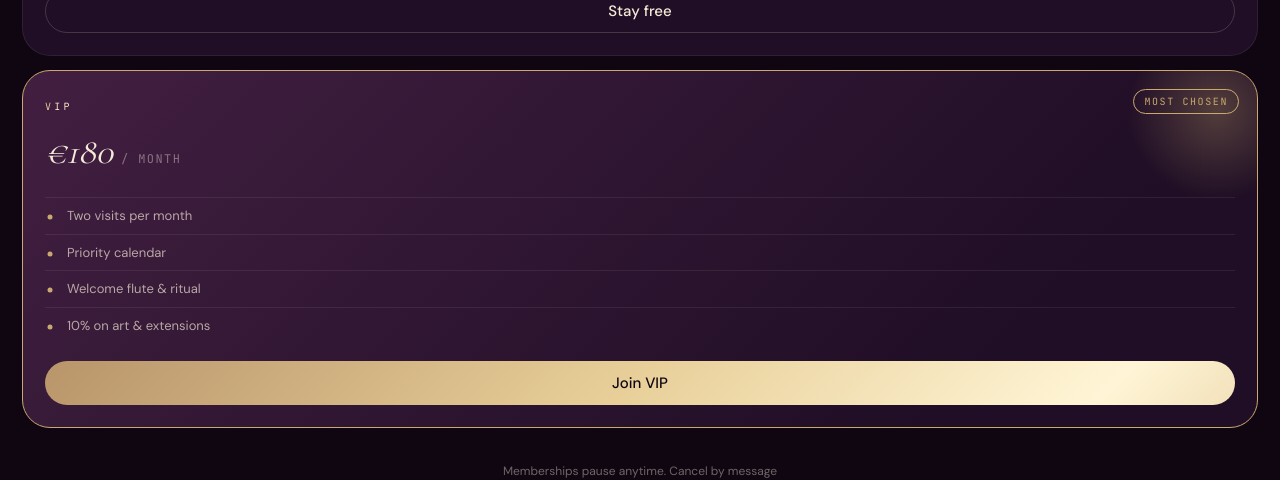
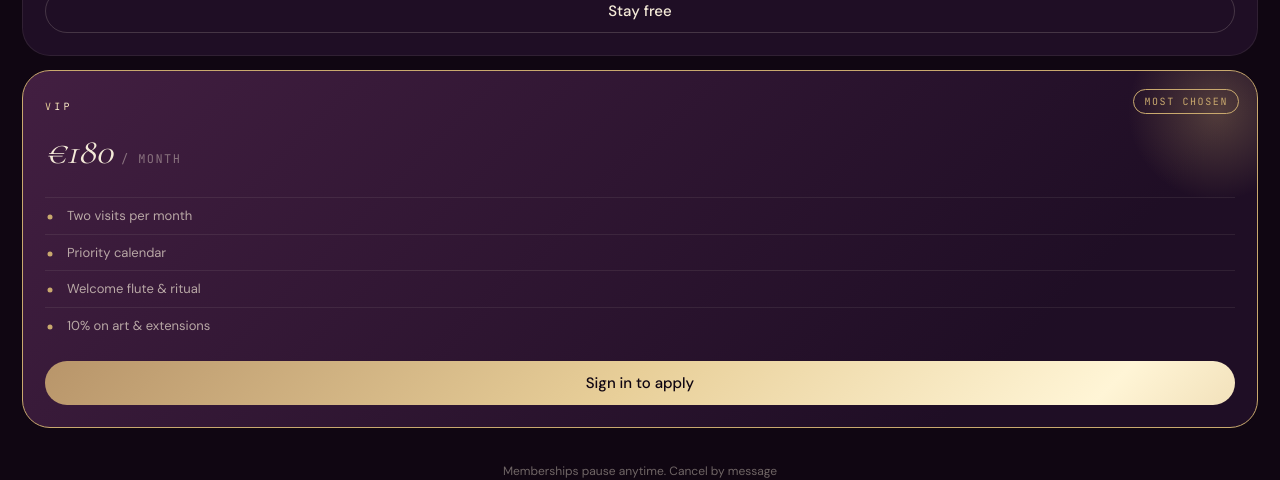
Before and after one commit to AnAtoliy-AA/violetik, a Next.js app: page /en/membership in a window 1280 px wide. Shown: the part 553-1033 px from the top of the page. Built offline with nearby package versions, Linux system fonts and the light colour scheme; no server answers.

Commit message:
feat(views/membership): wire VipCardCta into MembershipTierCard via slot

```diff
--- /dev/null
+++ b/views/membership/ui/membership-page-client.tsx
@@ -0,0 +1,85 @@
+"use client";
+
+import { useState } from "react";
+import type { ReactNode } from "react";
+import type { MembershipTier } from "@/entities/studio";
+import { BillingToggle, type Billing } from "./billing-toggle";
+import { MembershipTierCard } from "./membership-tier-card";
+
+function pricing(
+  tier: MembershipTier,
+  billing: Billing,
+  freeLabel: string,
+  perMonth: string,
+  perYear: string,
+): { priceLabel: string; cadenceLabel: string } {
+  if (tier.price === 0) return { priceLabel: freeLabel, cadenceLabel: "" };
+  if (billing === "annual") {
+    return { priceLabel: `€${tier.price * 10}`, cadenceLabel: perYear };
+  }
+  return { priceLabel: `€${tier.price}`, cadenceLabel: perMonth };
+}
+
+export interface MembershipPageClientProps {
+  tiers: MembershipTier[];
+  labels: {
+    billingAria: string;
+    billingMonthly: string;
+    billingAnnual: string;
+    priceFree: string;
+    cadenceMonth: string;
+    cadenceYear: string;
+    ctaStayFree: string;
+    ctaJoin: (tierName: string) => string;
+    mostChosen: string;
+  };
+  vipCardCta: ReactNode;
+}
+
+export function MembershipPageClient({
+  tiers,
+  labels,
+  vipCardCta,
+}: MembershipPageClientProps) {
+  const [billing, setBilling] = useState<Billing>("monthly");
+
+  return (
+    <>
+      <section className="px-[22px] pb-1 pt-2.5">
+        <BillingToggle
+          value={billing}
+          onChange={setBilling}
+          monthlyLabel={labels.billingMonthly}
+          annualLabel={labels.billingAnnual}
+          ariaLabel={labels.billingAria}
+        />
+      </section>
+
+      <section className="flex flex-col gap-3.5 px-[22px] pb-6 pt-5">
+        {tiers.map((tier) => {
+          const { priceLabel, cadenceLabel } = pricing(
+            tier,
+            billing,
+            labels.priceFree,
+            labels.cadenceMonth,
+            labels.cadenceYear,
+          );
+          const isVip = tier.tier === "VIP";
+          return (
+            <MembershipTierCard
+              key={tier.tier}
+              tier={tier}
+              priceLabel={priceLabel}
+              cadenceLabel={cadenceLabel}
+              ctaLabel={
+                tier.price === 0 ? labels.ctaStayFree : labels.ctaJoin(tier.tier)
+              }
+              mostChosenLabel={labels.mostChosen}
+              ctaSlot={isVip ? vipCardCta : undefined}
+            />
+          );
+        })}
+      </section>
+    </>
+  );
+}
--- a/views/membership/ui/membership-page.tsx
+++ b/views/membership/ui/membership-page.tsx
@@ -1,35 +1,43 @@
-"use client";
-
-import { useState } from "react";
-import { useTranslations } from "next-intl";
-import { STUDIO_DATA, type MembershipTier } from "@/entities/studio";
+import { getTranslations, getLocale } from "next-intl/server";
+import { STUDIO_DATA } from "@/entities/studio";
 import { Eyebrow } from "@/shared/ui/eyebrow";
 import { AppHeader } from "@/widgets/app-header";
-import { BillingToggle, type Billing } from "./billing-toggle";
-import { MembershipTierCard } from "./membership-tier-card";
+import { getCurrentTier } from "@/db/vip-requests";
+import { getCurrentSessionUser } from "@/shared/lib/auth-server";
+import { VipCardCta, type VipCardCtaState } from "@/features/vip-request-submit";
+import { formatLongDate } from "@/views/booking/lib/booking-steps";
+import { MembershipPageClient } from "./membership-page-client";
 
-function pricing(
-  tier: MembershipTier,
-  billing: Billing,
-  freeLabel: string,
-  perMonth: string,
-  perYear: string,
-): { priceLabel: string; cadenceLabel: string } {
-  if (tier.price === 0) return { priceLabel: freeLabel, cadenceLabel: "" };
-  if (billing === "annual") {
-    return { priceLabel: `€${tier.price * 10}`, cadenceLabel: perYear };
-  }
-  return { priceLabel: `€${tier.price}`, cadenceLabel: perMonth };
-}
+export async function MembershipPage() {
+  const t = await getTranslations("Membership");
+  const locale = await getLocale();
 
-function ctaFor(tier: MembershipTier, t: (k: string, p?: Record<string, string>) => string) {
-  if (tier.price === 0) return t("cta_stay_free");
-  return t("cta_join", { tier: tier.tier });
-}
+  const user = await getCurrentSessionUser();
+  const tier = user ? await getCurrentTier(user.id) : null;
 
-export function MembershipPage() {
-  const t = useTranslations("Membership");
-  const [billing, setBilling] = useState<Billing>("monthly");
+  const vipState: VipCardCtaState =
+    !user
+      ? { kind: "visitor", locale }
+      : tier?.state === "vip"
+        ? { kind: "vip", expiresAt: tier.expiresAt }
+        : tier?.state === "member-pending"
+          ? { kind: "pending" }
+          : { kind: "member" };
+
+  const cardLabels = {
+    signIn: t("cta_sign_in"),
+    join: t("cta_join_vip"),
+    cancel: t("cta_cancel_request"),
+    youreVip:
+      tier?.state === "vip"
+        ? t("cta_youre_vip", {
+            date: formatLongDate(
+              tier.expiresAt.toISOString().slice(0, 10),
+              locale,
+            ),
+          })
+        : t("cta_youre_vip", { date: "" }),
+  };
 
   return (
     <div className="pb-10">
@@ -45,37 +53,21 @@ export function MembershipPage() {
         </p>
       </section>
 
-      <section className="px-[22px] pb-1 pt-2.5">
-        <BillingToggle
-          value={billing}
-          onChange={setBilling}
-          monthlyLabel={t("billing_monthly")}
-          annualLabel={t("billing_annual")}
-          ariaLabel={t("billing_aria")}
-        />
-      </section>
-
-      <section className="flex flex-col gap-3.5 px-[22px] pb-6 pt-5">
-        {STUDIO_DATA.membership.map((tier) => {
-          const { priceLabel, cadenceLabel } = pricing(
-            tier,
-            billing,
-            t("price_free"),
-            t("cadence_month"),
-            t("cadence_year"),
-          );
-          return (
-            <MembershipTierCard
-              key={tier.tier}
-              tier={tier}
-              priceLabel={priceLabel}
-              cadenceLabel={cadenceLabel}
-              ctaLabel={ctaFor(tier, t)}
-              mostChosenLabel={t("most_chosen")}
-            />
-          );
-        })}
-      </section>
+      <MembershipPageClient
+        tiers={STUDIO_DATA.membership}
+        labels={{
+          billingAria: t("billing_aria"),
+          billingMonthly: t("billing_monthly"),
+          billingAnnual: t("billing_annual"),
+          priceFree: t("price_free"),
+          cadenceMonth: t("cadence_month"),
+          cadenceYear: t("cadence_year"),
+          ctaStayFree: t("cta_stay_free"),
+          ctaJoin: (tierName) => t("cta_join", { tier: tierName }),
+          mostChosen: t("most_chosen"),
+        }}
+        vipCardCta={<VipCardCta state={vipState} labels={cardLabels} />}
+      />
 
       <section className="px-[22px] pb-10 pt-2.5 text-center">
         <p className="mx-auto m-0 max-w-[280px] text-[12px] text-text-3">
--- a/views/membership/ui/membership-tier-card.tsx
+++ b/views/membership/ui/membership-tier-card.tsx
@@ -1,3 +1,4 @@
+import type { ReactNode } from "react";
 import { Link } from "@/i18n/navigation";
 import { cn } from "@/shared/lib/cn";
 import { buttonClassName } from "@/shared/ui/button";
@@ -10,6 +11,7 @@ export interface MembershipTierCardProps {
   cadenceLabel: string;
   ctaLabel: string;
   mostChosenLabel: string;
+  ctaSlot?: ReactNode;
 }
 
 function Bullet({ featured }: { featured: boolean }) {
@@ -31,6 +33,7 @@ export function MembershipTierCard({
   cadenceLabel,
   ctaLabel,
   mostChosenLabel,
+  ctaSlot,
 }: MembershipTierCardProps) {
   const featured = tier.featured;
   return (
@@ -83,6 +86,7 @@ export function MembershipTierCard({
         ))}
       </div>
 
+      {ctaSlot ?? (
         <Link
           href="/booking/service"
           className={buttonClassName({
@@ -93,6 +97,7 @@ export function MembershipTierCard({
         >
           {ctaLabel}
         </Link>
+      )}
     </article>
   );
 }
```
Also changed, not shown: 1 other file (tests, documents, lock files or other folders). Lines whose indentation alone changed are shown as unchanged.
